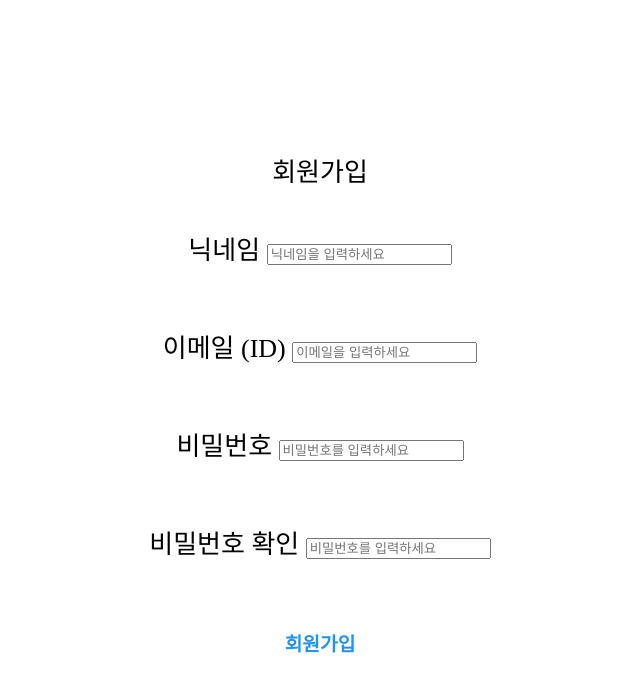
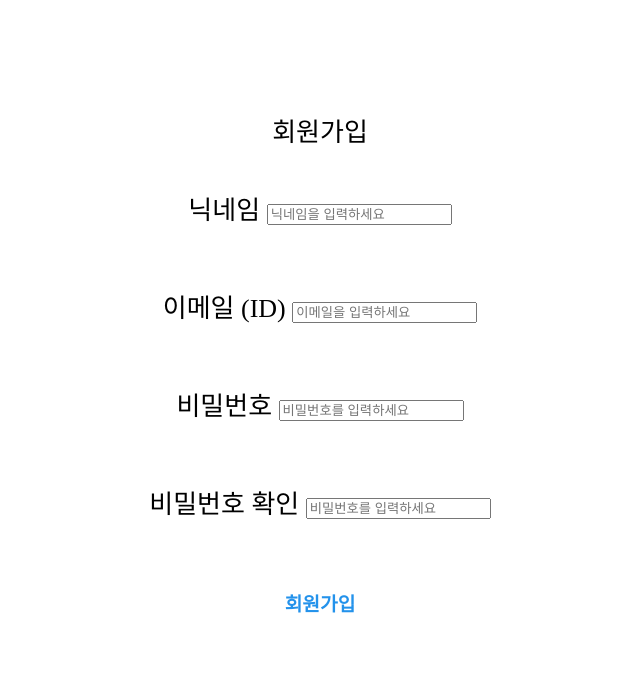
Before and after one commit to rkgh17/ToDoList_Project, a React (Create React App) app in the folder todolist/front/: page /signup in a window 1280 px wide. Shown: the top 692 px of the page, without its empty margins (320-960 px from the left). Built offline with nearby package versions, Linux system fonts and the light colour scheme; a web font is replaced by a local one.

Commit message:
Front | CSS

```diff
--- a/todolist/front/src/routes/Login.js
+++ b/todolist/front/src/routes/Login.js
@@ -97,7 +97,7 @@ function Login() {
         <form onSubmit={onSubmitLogin}>
           <div className="input_box_wrapper">
             <div className="input_box">
-              <AiOutlineMail />
+              <AiOutlineMail size={28} />
               <input
                 type="id"
                 className="form-control"
@@ -109,7 +109,7 @@ function Login() {
             </div>
 
             <div className="input_box">
-              <RiLockPasswordLine />
+              <RiLockPasswordLine size={28} />
               <input
                 type="password"
                 className="form-control"
@@ -120,7 +120,7 @@ function Login() {
               />
             </div>
           </div>
-        </form>
+
           <div>
             <div>
               <button type="submit" className="Main_Button">
@@ -131,6 +131,7 @@ function Login() {
               <button className="Main_Button">회원가입</button>
             </Link>
           </div>
+        </form>
       </header>
     </div>
   );
--- a/todolist/front/src/routes/Routes.css
+++ b/todolist/front/src/routes/Routes.css
@@ -13,7 +13,7 @@
 }
 
 .Header {
-  min-height: 100vh;
+  min-height: 90vh;
   display: flex;
   flex-direction: column;
   align-items: center;
```
Lines whose indentation alone changed are shown as unchanged.
